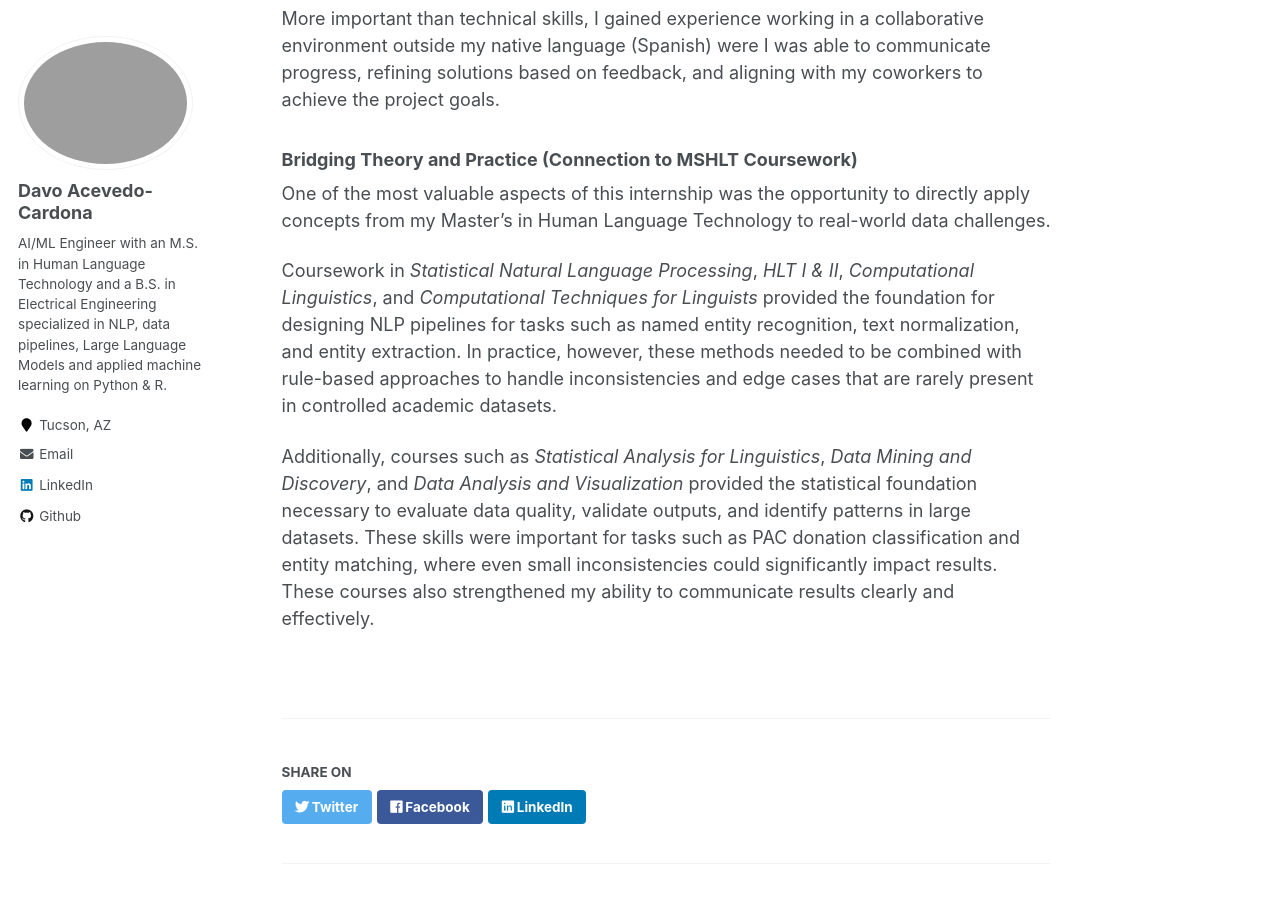
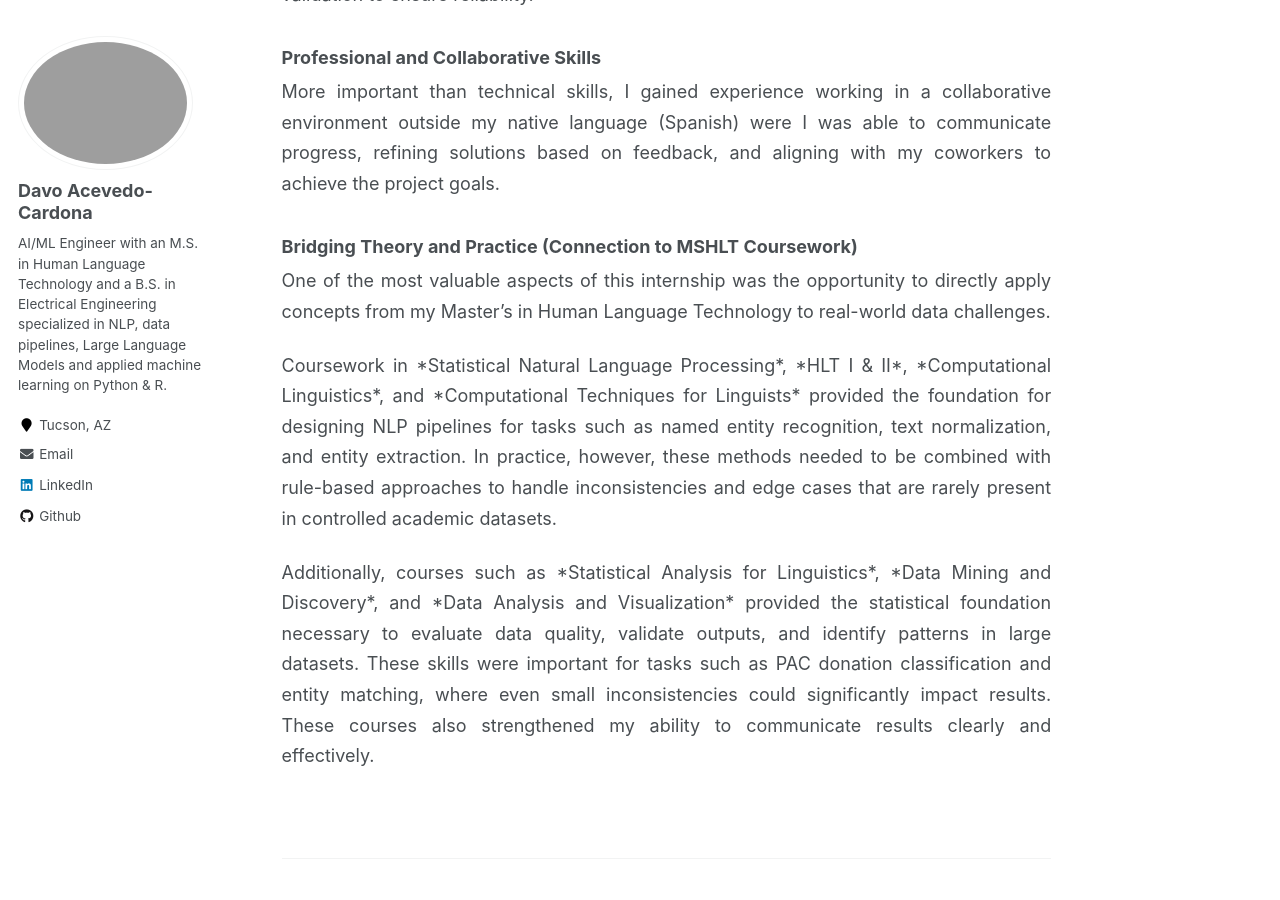
Before and after one commit to lldavoll/lldavoll.github.io, a Jekyll site: the page built from _portfolio/good_unite_us_intership.md, in a window 1280 px wide and 900 px high, scrolled down 12171 px. Built offline with Jekyll 4.4.1, drawn with Linux system fonts in a browser that asks for light colours; some of the changed text lies outside the part shown.

Commit message:
Update good_unite_us_intership.md

```diff
--- a/_portfolio/good_unite_us_intership.md
+++ b/_portfolio/good_unite_us_intership.md
@@ -386,36 +386,56 @@ Some of the main outputs included:
 - **PAC validation layer:** a matching workflow that achieved approximately **95% alignment** between Snowflake committee names and official FEC records.
 - **Executive change event dataset:** a structured dataset built from Official Board alert emails, capturing appointments, promotions, departures, and role changes across companies and industries.
 
-_For more detailed information about the project's code and output please visit the following [My GitHub Repository](https://github.com/lldavoll/NLP-Pipelines-for-Corporate-and-Policy-Data)_
+_For more detailed information about the project's code and output please visit the following [Repository](https://github.com/lldavoll/NLP-Pipelines-for-Corporate-and-Policy-Data)_
 
 ## What I Learned...
 
+<div style="text-align: justify; line-height: 1.7;">
 This internship allowed me to apply theoretical knowledge from the MSHLT program to real-world data problems in the context of noisy, large-scale, and heterogeneous datasets.
+</div>
 
 ### Applying NLP to Real-World Data
 
+<div style="text-align: justify; line-height: 1.7;">
 Through tasks such as executive extraction and email-based brand parsing, I learned how to apply NLP techniques beyond controlled environments. Unlike classroom datasets, real-world data required combining statistical methods (e.g., spaCy NER) with rule-based approaches to handle ambiguity, inconsistency, and noise.
+</div>
 
 ### Importance of Data Preprocessing and Normalization
 
+<div style="text-align: justify; line-height: 1.7;">
 My major takeaway was the importance of preprocessing in NLP pipelines. Tasks such as executive title normalization, committee name standardization, and brand cleaning showed me that raw data is rarely usable without extensive transformation. Small inconsistencies in text can significantly impact downstream tasks such as matching and aggregation.
+</div>
 
 ### Entity Resolution and Data Integration
 
+<div style="text-align: justify; line-height: 1.7;">
 Working across multiple datasets (SEC, FEC, Snowflake, email data) highlighted the complexity of entity resolution. I learned how to design normalization strategies and matching workflows (including fuzzy matching) to link entities across sources, which is a key challenge in applied NLP and data engineering.
+</div>
 
 ### Scalability and Performance
 
+<div style="text-align: justify; line-height: 1.7;">
 Handling large datasets (SEC filings, hundreds of thousands of emails, Snowflake datasets) required thinking about performance and memory efficiency. I learned to design pipelines that scale, using chunked processing, efficient transformations, and careful validation to ensure reliability.
+</div>
 
 ### Professional and Collaborative Skills
 
+<div style="text-align: justify; line-height: 1.7;">
 More important than technical skills, I gained experience working in a collaborative environment outside my native language (Spanish) were I was able to communicate progress, refining solutions based on feedback, and aligning with my coworkers to achieve the project goals.
+</div>
 
 ### Bridging Theory and Practice (Connection to MSHLT Coursework)
 
+<div style="text-align: justify; line-height: 1.7;">
+<p>
 One of the most valuable aspects of this internship was the opportunity to directly apply concepts from my Master’s in Human Language Technology to real-world data challenges.
+</p>
 
+<p>
 Coursework in *Statistical Natural Language Processing*, *HLT I & II*, *Computational Linguistics*, and *Computational Techniques for Linguists* provided the foundation for designing NLP pipelines for tasks such as named entity recognition, text normalization, and entity extraction. In practice, however, these methods needed to be combined with rule-based approaches to handle inconsistencies and edge cases that are rarely present in controlled academic datasets.
+</p>
 
+<p>
 Additionally, courses such as *Statistical Analysis for Linguistics*, *Data Mining and Discovery*, and *Data Analysis and Visualization* provided the statistical foundation necessary to evaluate data quality, validate outputs, and identify patterns in large datasets. These skills were important for tasks such as PAC donation classification and entity matching, where even small inconsistencies could significantly impact results. These courses also strengthened my ability to communicate results clearly and effectively.
+</p>
+</div>
```
